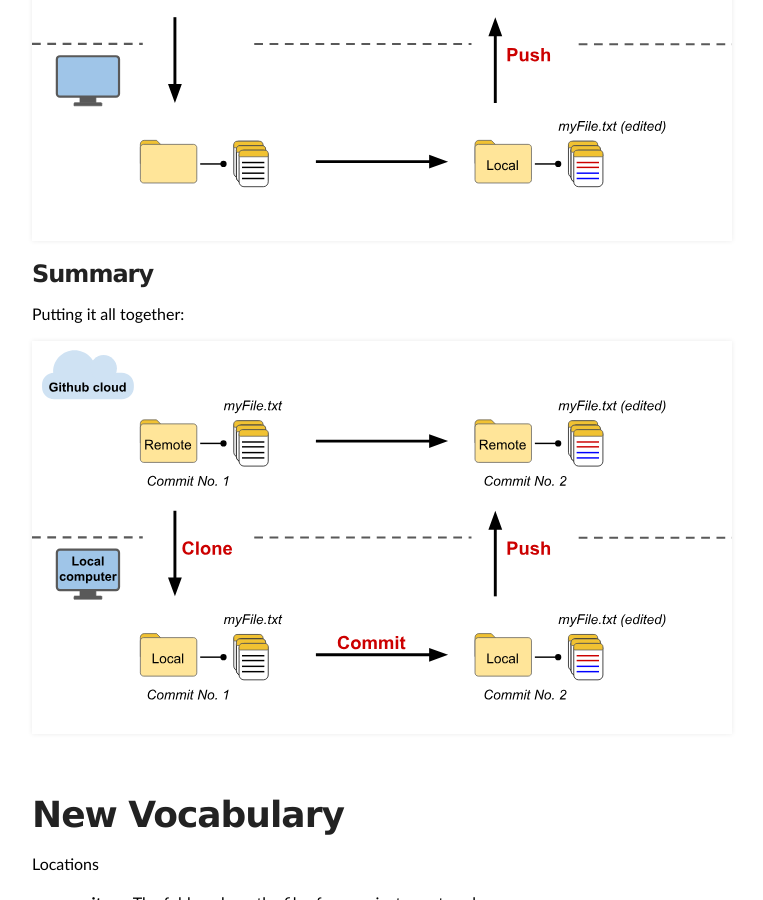
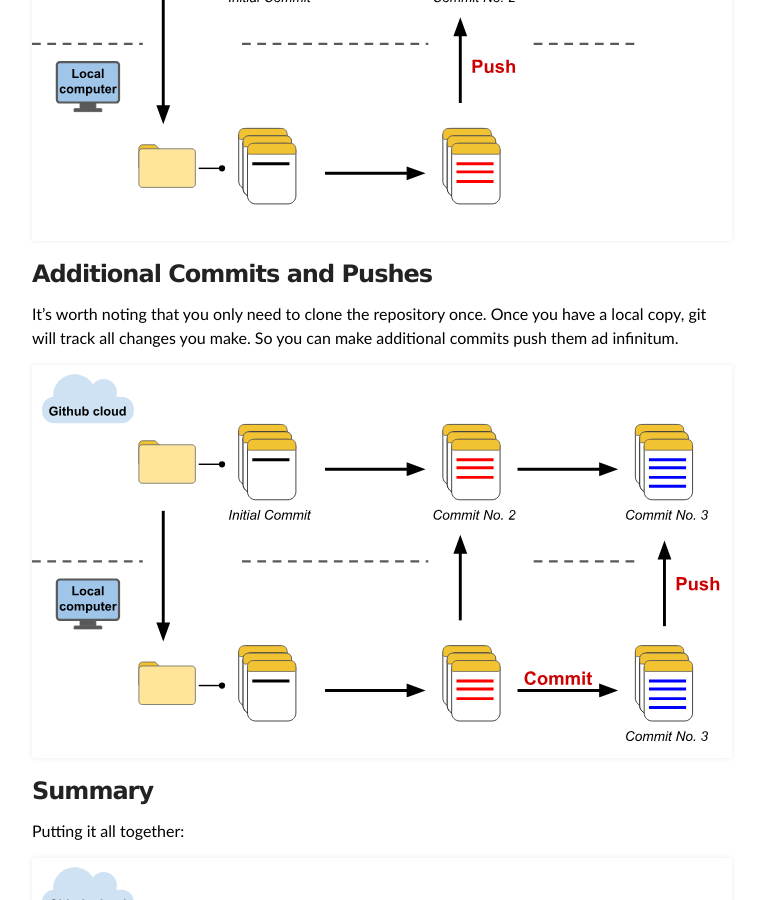
Before and after one commit to JonKing93/Github-Tutorial-Workshop, a Jekyll site: the page built from workshop/overview.md, in a window 1280 px wide and 900 px high, scrolled down 2197 px. Shown: the whole window, without its empty margins (258-1021 px from the left). Built offline with Jekyll 4.4.1, drawn with Linux system fonts in a browser that asks for light colours.

Commit message:
update overview figs

```diff
--- a/workshop/overview.md
+++ b/workshop/overview.md
@@ -31,11 +31,17 @@ At this point, the commits are only stored on your local computer. So, after mak
 
 <img src="..\assets\images\push.svg" alt="Pushing the new commit from the local computer to the Github cloud." style="width:100%;display:block">
 
+### Additional Commits and Pushes
+
+It's worth noting that you only need to clone the repository once. Once you have a local copy, git will track all changes you make. So you can make additional commits push them ad infinitum.
+
+<img src="..\assets\images\continue.svg" alt="Making additional commits and pushes." style="width:100%;display:block">
+
 ### Summary
 
 Putting it all together:
 
-<img src="..\assets\images\full-cycle.svg" title="Test hover text" alt="Essential steps of working with Github." style="width:100%;display:block">
+<img src="..\assets\images\full-cycle.svg" alt="Essential steps of working with Github." style="width:100%;display:block">
 
 <br>
 # New Vocabulary
```
Also changed, not shown: workshop/remote.md (added, +12 -0 lines), assets/images/clone.svg, assets/images/commit.svg, assets/images/continue.svg (added), assets/images/full-cycle.svg, assets/images/push.svg, assets/images/remote.svg.
